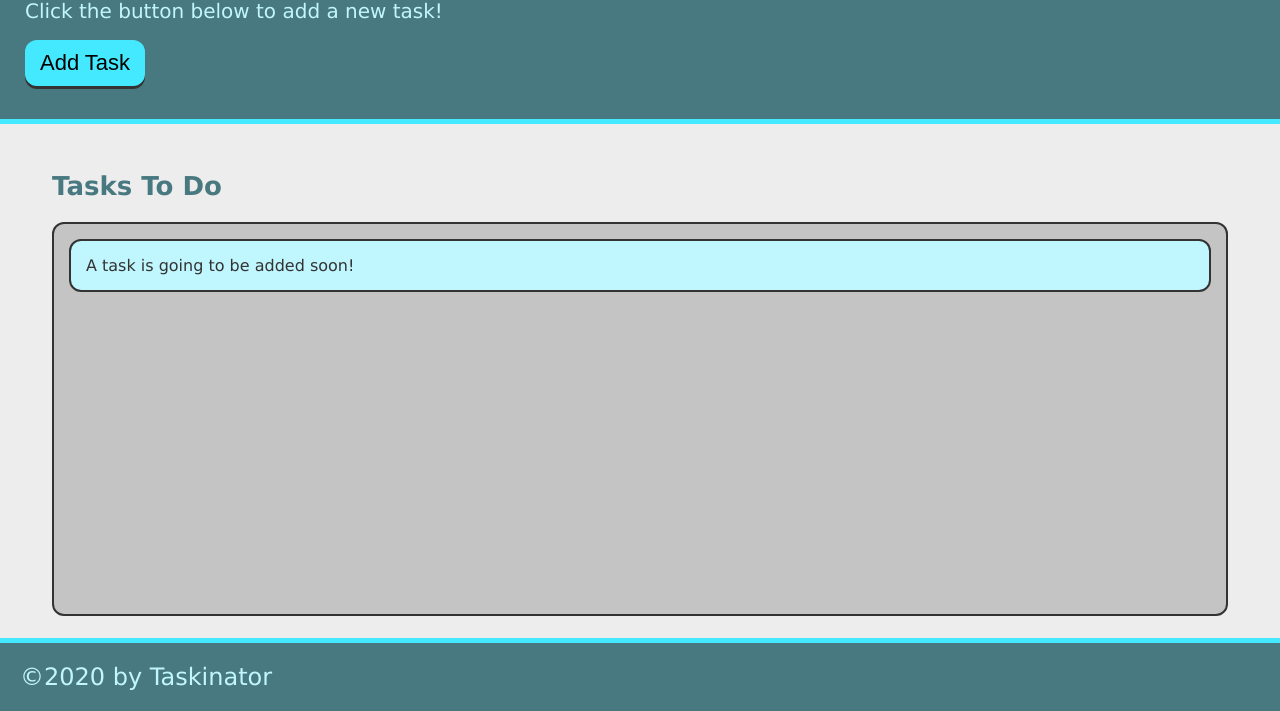
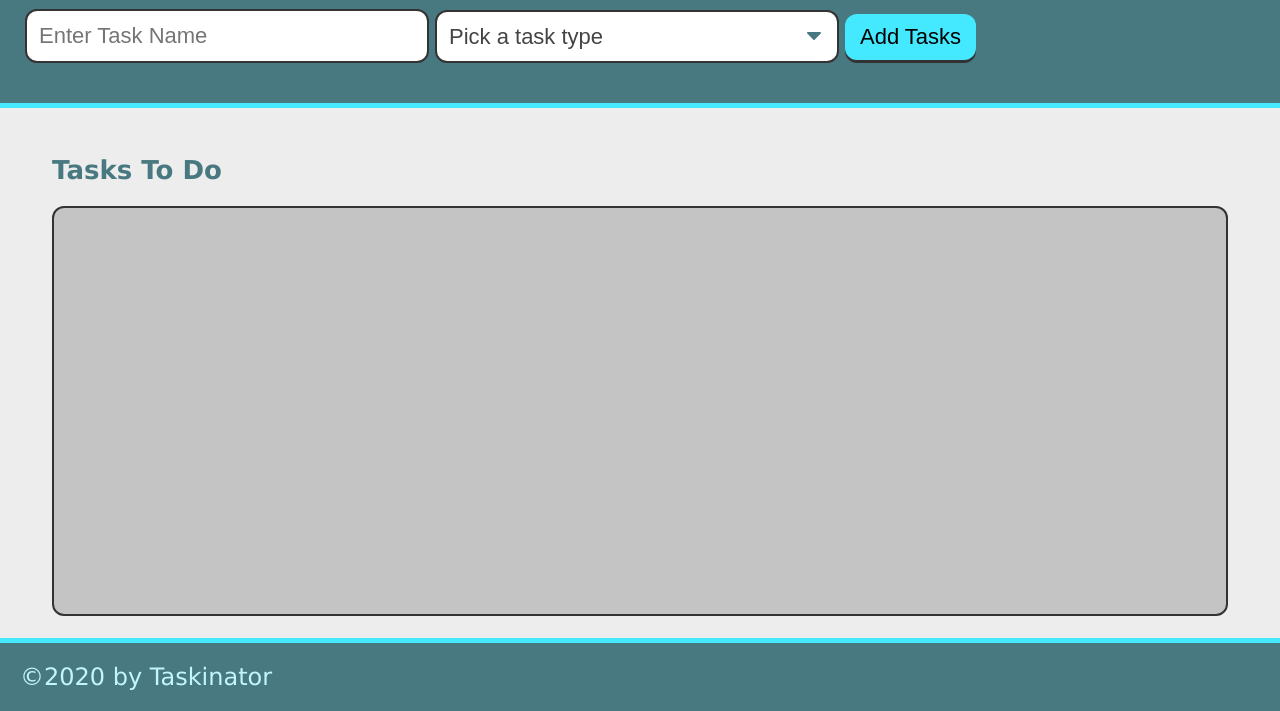
Before and after one commit to corriebutler/taskinator-M4, a plain HTML site: page index.html in a window 1280 px wide. Shown: the part 89-800 px from the top of the page. Drawn offline with Linux system fonts and the light colour scheme.

Commit message:
added form input areas

```diff
--- a/index.html
+++ b/index.html
@@ -10,17 +10,27 @@
 <body>
     <header>
         <h1 class="page-title">Taskinator</h1>
-        <p>Click the button below to add a new task!</p>
-        <button class="btn" id="save-task">Add Task</button>
+        <form id="task-form">
+            <div class="form-group">
+                <input type="text" name="task-name" placeholder="Enter Task Name" />
+            </div>
+            <div class="form-group">
+                <select name="task-type" class="select-dropdown">
+                    <option value="" disabled selected>Pick a task type</option>
+                    <option value="Print">Print</option>
+                    <option value="Web">Web</option>
+                    <option value="Mobile">Mobile</option>
+                </select>
+            </div>
+            <div class="form-group">
+                <button class="btn" id="save-task" type="submit">Add Tasks</button>
+            </div>
+        </form>
     </header>
     <main class="page-content">
         <section class="task-list-wrapper">
             <h2 class="list-title">Tasks To Do</h2>
-            <ul class="task-list" id="tasks-to-do">
-                <li class="task-item">
-                    A task is going to be added soon!
-                </li>
-            </ul>
+            <ul class="task-list" id="tasks-to-do"></ul>
         </section>
     </main>
     <footer>
```
